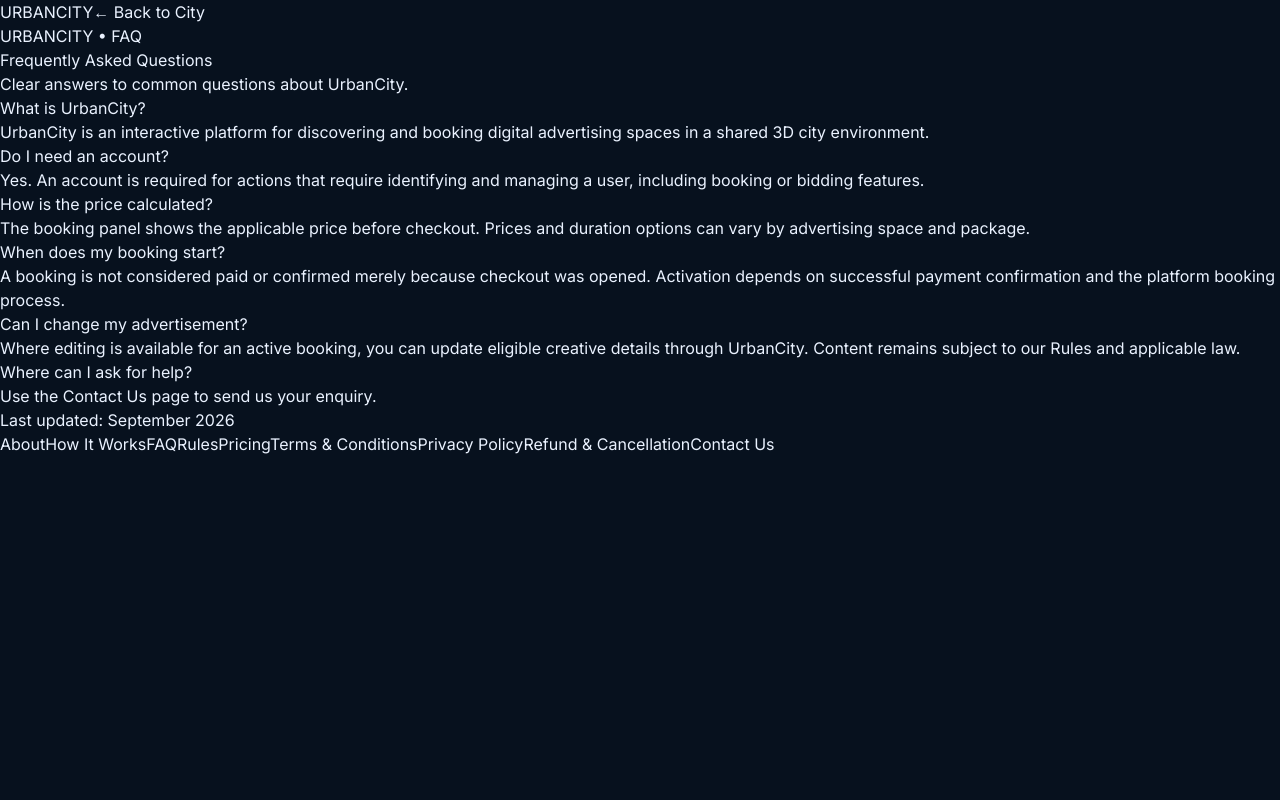
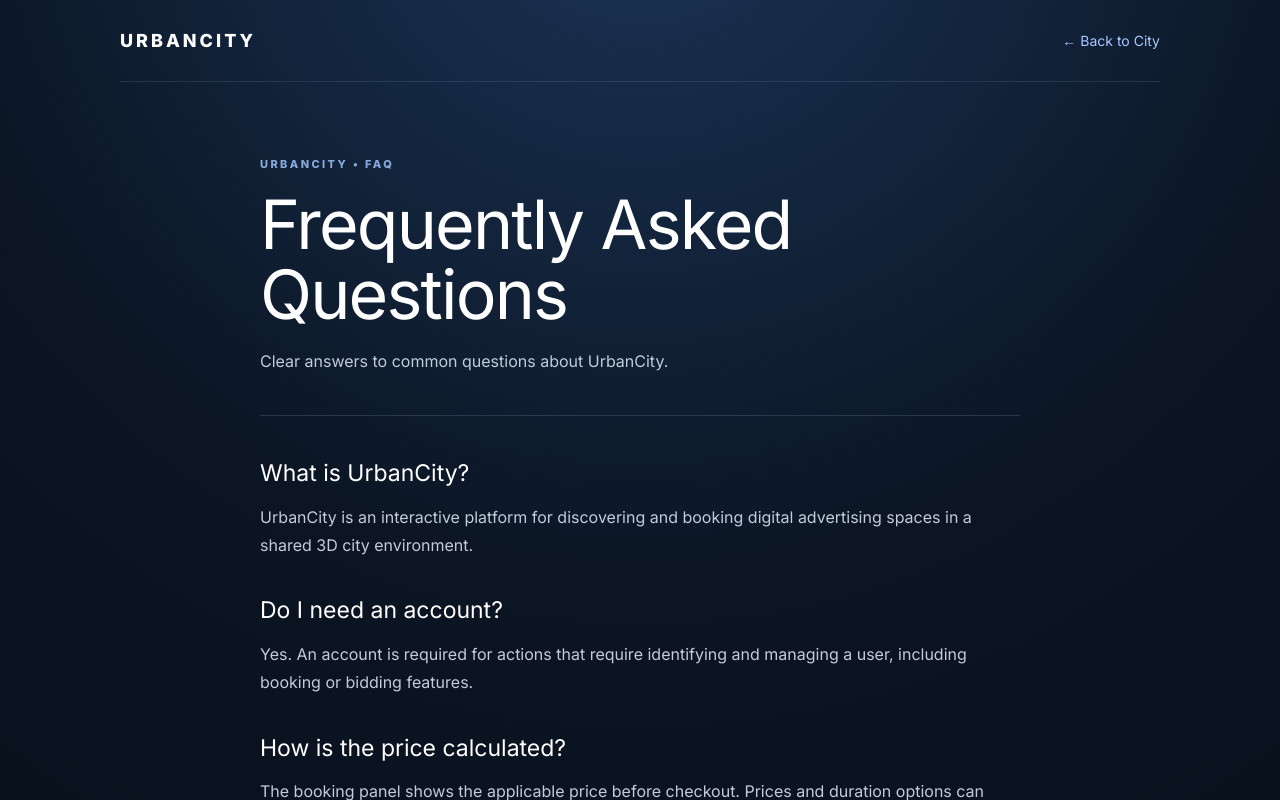
Before and after one commit to Faraz643/urbancity, a React (Vite) app in the folder frontend/: page /faq in a window 1280 px wide. Built offline with nearby package versions, Linux system fonts and the light colour scheme; no server answers.

Commit message:
style: add polished public pages and game menu

```diff
--- a/frontend/src/index.css
+++ b/frontend/src/index.css
@@ -39,3 +39,19 @@
 .startup-steps{margin:26px auto 0;text-align:left;display:grid;gap:11px;font-size:12px;color:#70849c}
 .startup-steps .done{color:#8de0ba}.startup-steps .active{color:#b9c9ff}
 .startup-wait{margin-top:22px;font-size:11px;line-height:1.5;color:#9aaec5}
+
+
+/* Public information pages */
+.public-page{min-height:100vh;background:radial-gradient(circle at 50% -10%,#1b3558 0,#0b1523 42%,#060b13 100%);color:#e8eef8;padding:0 24px 48px;box-sizing:border-box}
+.public-nav{max-width:1040px;margin:auto;height:82px;display:flex;align-items:center;justify-content:space-between;border-bottom:1px solid rgba(171,198,232,.13)}
+.public-brand{color:#fff;text-decoration:none;font-weight:900;letter-spacing:3px;font-size:18px}.back-to-city{color:#a8c7ff;text-decoration:none;font-size:14px}
+.public-article{max-width:760px;margin:0 auto;padding:74px 0 42px}.public-kicker{font-size:11px;letter-spacing:2.4px;color:#88a9d9;font-weight:800}
+.public-article h1{font-size:clamp(38px,7vw,68px);line-height:1.03;margin:16px 0 18px;color:#fff;letter-spacing:-1.8px}.public-lead{font-size:20px;line-height:1.65;color:#b7c5d7;max-width:720px}.public-divider{height:1px;background:rgba(171,198,232,.17);margin:40px 0}
+.public-article section{margin:34px 0}.public-article h2{font-size:23px;color:#fff;margin:0 0 12px}.public-article p{font-size:16px;line-height:1.78;color:#c2ccda;margin:0 0 12px}.public-updated{font-size:13px!important;color:#718197!important;margin-top:48px!important}
+.public-footer{max-width:1040px;margin:20px auto 0;padding:25px 0;border-top:1px solid rgba(171,198,232,.13);display:flex;flex-wrap:wrap;gap:10px 18px}.public-footer a{font-size:13px;color:#9fb2ca;text-decoration:none}.public-footer a.selected,.public-footer a:hover{color:#fff}
+.game-menu-button{position:fixed;z-index:91;top:20px;left:20px;border:1px solid rgba(160,191,232,.3);background:rgba(7,14,25,.78);backdrop-filter:blur(12px);color:#f4f8ff;border-radius:10px;padding:10px 13px;font-weight:800;letter-spacing:1px;cursor:pointer;box-shadow:0 10px 35px rgba(0,0,0,.22)}.game-menu-button span{font-size:11px;margin-left:4px}
+.game-menu-overlay{position:fixed;inset:0;z-index:180;background:rgba(2,6,12,.55);backdrop-filter:blur(4px);display:flex;align-items:flex-start;justify-content:flex-start;padding:72px 20px 20px;box-sizing:border-box}
+.game-menu{width:min(370px,calc(100vw - 40px));background:linear-gradient(145deg,#121e30,#0b121f);border:1px solid rgba(151,185,232,.25);border-radius:16px;padding:20px;box-shadow:0 28px 90px rgba(0,0,0,.55);color:#fff}
+.game-menu-head{display:flex;justify-content:space-between;align-items:flex-start;padding-bottom:18px;border-bottom:1px solid rgba(255,255,255,.1)}.game-menu-head b{display:block;letter-spacing:2px;font-size:18px}.game-menu-head small{display:block;color:#7f98b9;font-size:9px;letter-spacing:1.5px;margin-top:5px}.game-menu-head button{background:transparent;border:0;color:#c5d2e3;font-size:26px;cursor:pointer;line-height:1}
+.game-menu-links{display:grid;gap:4px;padding:13px 0}.game-menu-links a{padding:11px 12px;border-radius:8px;color:#dce8f8;text-decoration:none;font-size:14px}.game-menu-links a:hover{background:rgba(128,162,216,.14);color:#fff}.game-menu-separator{font-size:10px;letter-spacing:1.7px;color:#7188a8;border-top:1px solid rgba(255,255,255,.1);padding-top:16px;margin-top:3px}.game-menu-note{font-size:11px;line-height:1.5;color:#71849e;margin:6px 0 0}
+@media(max-width:600px){.public-page{padding:0 17px 32px}.public-nav{height:70px}.public-article{padding:48px 0 25px}.public-lead{font-size:17px}.public-article p{font-size:15px}.game-menu-button{top:12px;left:12px}.game-menu-overlay{padding:58px 12px 12px}}
```
